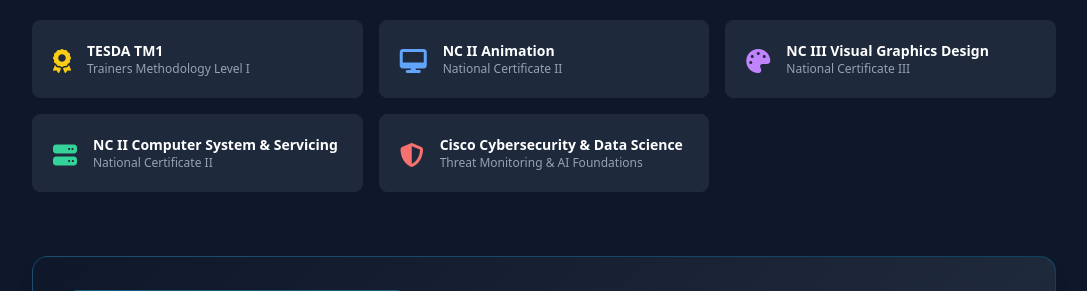
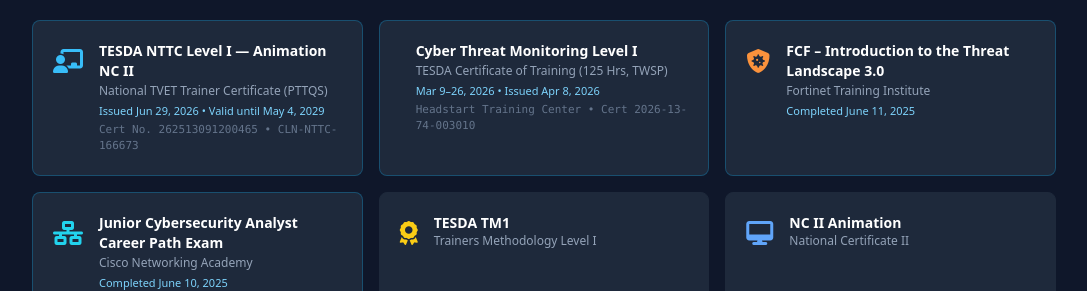
Before and after one commit to derek7744/FREDERICK.DADOR_Portfolio, a plain HTML site: page index.html in a window 1280 px wide. Shown: the part 1620-1911 px from the top of the page, without its empty margins (96-1183 px from the left). Drawn offline with nearby package versions, Linux system fonts and the light colour scheme.

Commit message:
Update index.html

```diff
--- a/index.html
+++ b/index.html
@@ -121,6 +121,40 @@
                     <i class="fa-solid fa-certificate text-brand-accent"></i> National Certifications &amp; Training
                 </h2>
                 <div class="grid sm:grid-cols-2 lg:grid-cols-3 gap-4">
+                    <div class="bg-brand-card p-5 rounded-lg border border-sky-500/30 flex items-start gap-4">
+                        <i class="fa-solid fa-chalkboard-user text-2xl text-sky-400 mt-1"></i>
+                        <div>
+                            <h4 class="font-bold text-white text-sm">TESDA NTTC Level I — Animation NC II</h4>
+                            <p class="text-xs text-slate-400 mt-0.5">National TVET Trainer Certificate (PTTQS)</p>
+                            <p class="text-[11px] text-sky-300 mt-1">Issued Jun 29, 2026 • Valid until May 4, 2029</p>
+                            <p class="text-[11px] text-slate-500 font-mono mt-0.5">Cert No. 262513091200465 • CLN-NTTC-166673</p>
+                        </div>
+                    </div>
+                    <div class="bg-brand-card p-5 rounded-lg border border-sky-500/30 flex items-start gap-4">
+                        <i class="fa-solid fa-radar text-2xl text-rose-400 mt-1"></i>
+                        <div>
+                            <h4 class="font-bold text-white text-sm">Cyber Threat Monitoring Level I</h4>
+                            <p class="text-xs text-slate-400 mt-0.5">TESDA Certificate of Training (125 Hrs, TWSP)</p>
+                            <p class="text-[11px] text-sky-300 mt-1">Mar 9–26, 2026 • Issued Apr 8, 2026</p>
+                            <p class="text-[11px] text-slate-500 font-mono mt-0.5">Headstart Training Center • Cert 2026-13-74-003010</p>
+                        </div>
+                    </div>
+                    <div class="bg-brand-card p-5 rounded-lg border border-sky-500/30 flex items-start gap-4">
+                        <i class="fa-solid fa-shield-virus text-2xl text-orange-400 mt-1"></i>
+                        <div>
+                            <h4 class="font-bold text-white text-sm">FCF – Introduction to the Threat Landscape 3.0</h4>
+                            <p class="text-xs text-slate-400 mt-0.5">Fortinet Training Institute</p>
+                            <p class="text-[11px] text-sky-300 mt-1">Completed June 11, 2025</p>
+                        </div>
+                    </div>
+                    <div class="bg-brand-card p-5 rounded-lg border border-sky-500/30 flex items-start gap-4">
+                        <i class="fa-solid fa-network-wired text-2xl text-cyan-400 mt-1"></i>
+                        <div>
+                            <h4 class="font-bold text-white text-sm">Junior Cybersecurity Analyst Career Path Exam</h4>
+                            <p class="text-xs text-slate-400 mt-0.5">Cisco Networking Academy</p>
+                            <p class="text-[11px] text-sky-300 mt-1">Completed June 10, 2025</p>
+                        </div>
+                    </div>
                     <div class="bg-brand-card p-5 rounded-lg border border-slate-800 flex items-start gap-4">
                         <i class="fa-solid fa-award text-2xl text-yellow-400 mt-1"></i>
                         <div>
```
